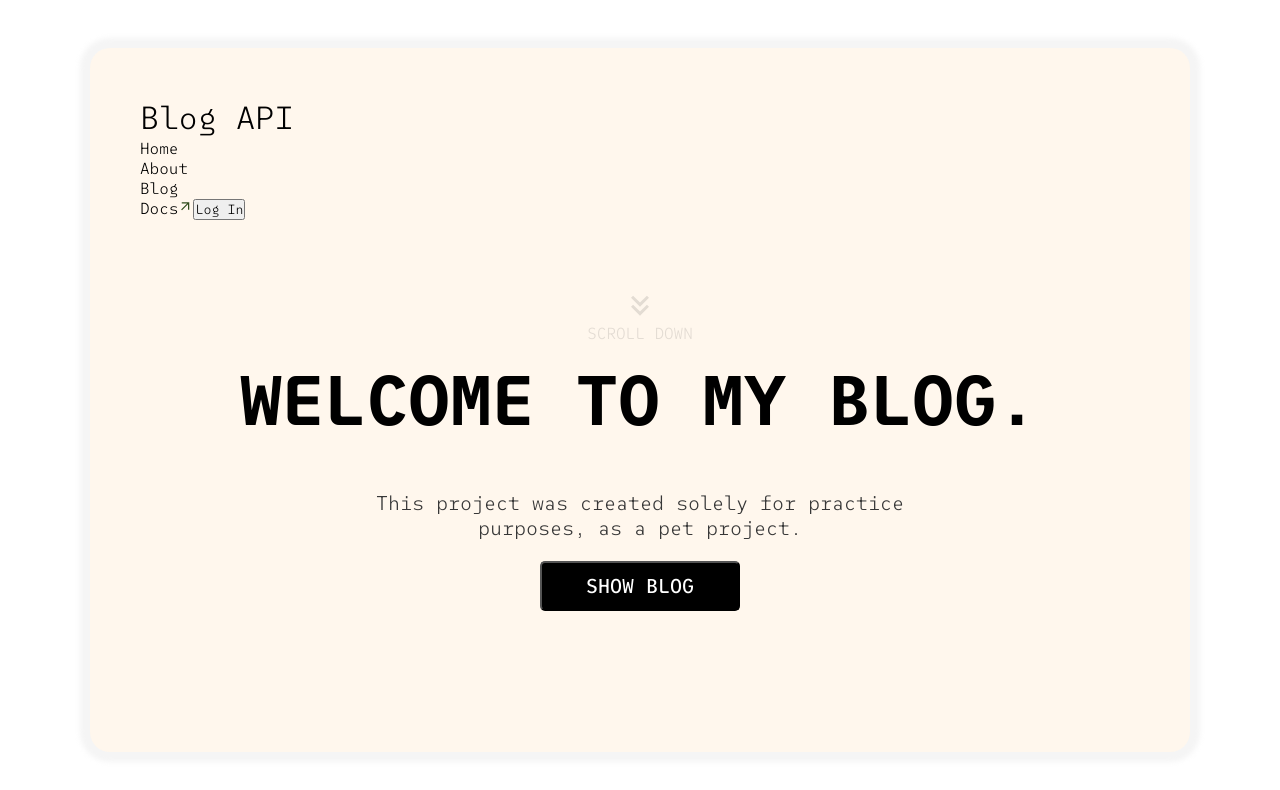
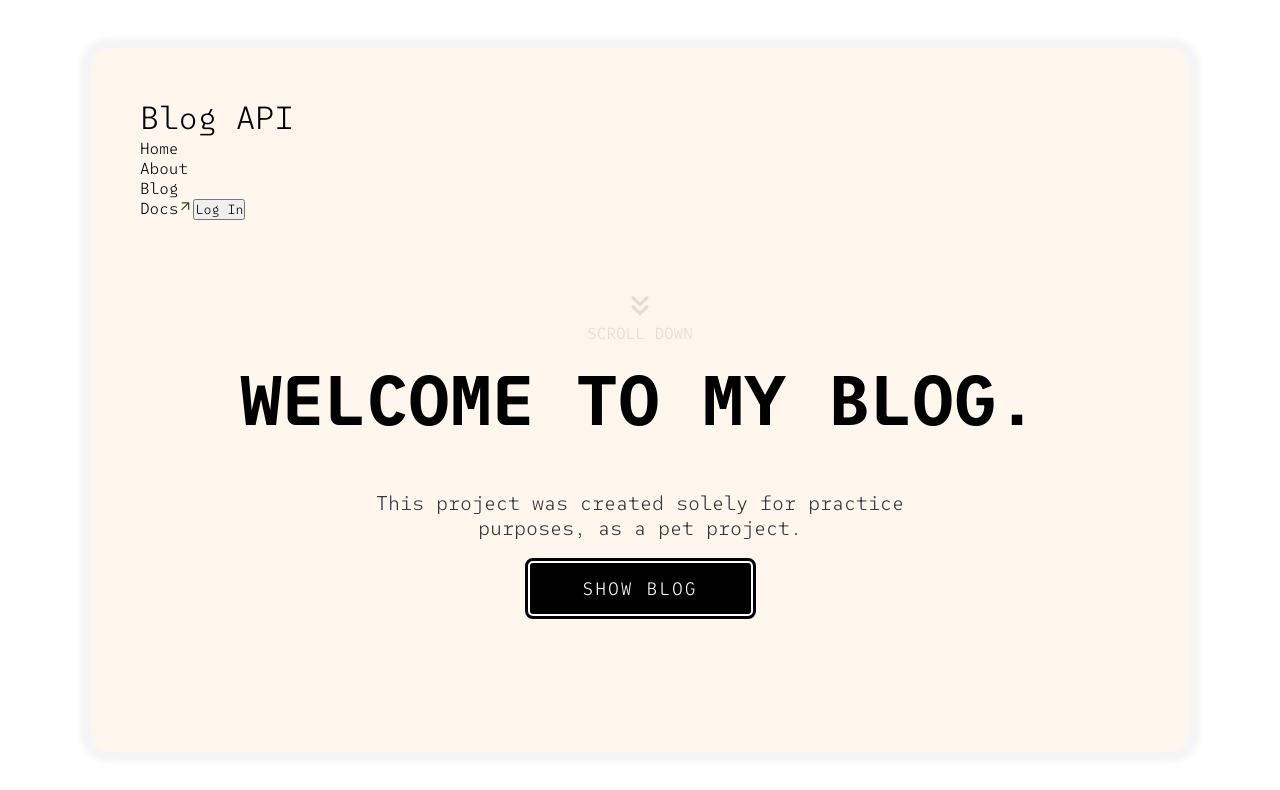
Before and after one commit to AkioKane/blog_api, a React (Vite) app in the folder client/user_blog/: page / in a window 1280 px wide. Shown: the top 790 px of the page. Built offline with nearby package versions, Linux system fonts and the light colour scheme.

Commit message:
Added styles for button

```diff
--- /dev/null
+++ b/client/user_blog/src/components/StarButton.css
@@ -0,0 +1,72 @@
+.sparkle-button {
+  display: flex;
+  justify-content: center;
+  align-items: center;
+  position: relative;
+  padding: 12px 28px;
+  font-size: 18px;
+  font-weight: 300;
+  background: #000;
+  color: #fff;
+  border: 2px solid #fff;
+  outline: 3px solid #000;
+  cursor: pointer;
+  text-transform: uppercase;
+  transition: all 0.3s ease;
+  /* Убираем overflow здесь, если хотим, чтобы кнопка могла "светиться" снаружи */
+}
+
+.sparkle-button:hover {
+  border-color: #fff;
+  box-shadow: 0 0 20px rgba(255, 255, 255, 0.2);
+}
+
+.button-content {
+  position: relative;
+  z-index: 10;
+  pointer-events: none;
+  letter-spacing: 2px;
+}
+
+.particle-container {
+  position: absolute;
+  top: 0;
+  left: 0;
+  width: 100%;
+  height: 100%;
+  z-index: 1;
+  overflow: hidden;
+  pointer-events: none;
+}
+
+.particle {
+  position: absolute;
+  bottom: -10px;
+  background: #fff;
+  border-radius: 50%;
+  opacity: 0;
+  animation: float-up-circles ease-in forwards;
+
+  box-shadow:
+    0 0 4px #fff,
+    0 0 8px #fff,
+    0 0 15px #fff;
+  filter: blur(0.3px);
+}
+
+@keyframes float-up-circles {
+  0% {
+    transform: translateY(0) scale(0.5);
+    opacity: 0;
+  }
+  20% {
+    opacity: 1;
+  }
+  90% {
+    opacity: 1;
+  }
+  100% {
+    transform: translateY(-80px) translateX(10px) scale(1.2);
+    opacity: 0;
+  }
+}
--- /dev/null
+++ b/client/user_blog/src/components/StarButton.tsx
@@ -0,0 +1,73 @@
+import React, { useState, useRef } from 'react';
+import './StarButton.css';
+
+interface Particle {
+  id: number;
+  left: string;
+  size: number;
+  duration: number;
+}
+
+interface StarButtonProps {
+  text: string;
+}
+
+const StarButton: React.FC<StarButtonProps> = ({ text }) => {
+  const [particles, setParticles] = useState<Particle[]>([]);
+  const timerRef = useRef<ReturnType<typeof setInterval> | null>(null);
+
+  const spawnParticle = () => {
+    const duration = Math.random() * 0.6 + 0.6;
+    const id = Math.random();
+
+    const newParticle: Particle = {
+      id: id,
+      left: Math.random() * 100 + '%',
+      size: Math.random() * 4 + 2,
+      duration: duration,
+    };
+
+    setParticles((prev) => [...prev, newParticle]);
+
+    setTimeout(() => {
+      setParticles((prev) => prev.filter((p) => p.id !== id));
+    }, duration * 1000);
+  };
+
+  const handleMouseEnter = () => {
+    timerRef.current = setInterval(spawnParticle, 70);
+  };
+
+  const handleMouseLeave = () => {
+    if (timerRef.current) {
+      clearInterval(timerRef.current);
+      timerRef.current = null;
+    }
+  };
+
+  return (
+    <button
+      className="sparkle-button"
+      onMouseEnter={handleMouseEnter}
+      onMouseLeave={handleMouseLeave}
+    >
+      <span className="button-content">{text}</span>
+      <div className="particle-container">
+        {particles.map((p) => (
+          <span
+            key={p.id}
+            className="particle"
+            style={{
+              left: p.left,
+              width: `${p.size}px`,
+              height: `${p.size}px`,
+              animationDuration: `${p.duration}s`,
+            }}
+          />
+        ))}
+      </div>
+    </button>
+  );
+};
+
+export default StarButton;
--- a/client/user_blog/src/routes/Home.module.css
+++ b/client/user_blog/src/routes/Home.module.css
@@ -18,6 +18,7 @@
   flex-direction: column;
   align-items: center;
   text-transform: uppercase;
+  user-select: none;
   color: #373737;
   animation: fadeIn 2.25s ease-in-out infinite forwards;
 }
@@ -66,7 +67,7 @@
   text-transform: uppercase;
 }
 
-.heroContainer .welcomeContainer span {
+.heroContainer .welcomeContainer .aboutSpan {
   width: 537px;
   height: 80px;
   font-family: 'SUSE Mono';
@@ -82,17 +83,26 @@
 }
 
 .heroContainer .welcomeContainer button {
-  width: 200px;
-  height: 50px;
+  width: 225px;
+  height: 55px;
   background: #000000;
   color: #FFFFFF;
   border-radius: 5px;
   font-family: 'SUSE Mono';
   font-style: normal;
-  font-weight: 500;
-  font-size: 20px;
+  font-weight: 300;
+  font-size: 18px;
   line-height: 25px;
   text-transform: uppercase;
+  cursor: pointer;
+  user-select: none;
+  transition: all 0.3s ease-in-out;
+}
+
+.heroContainer .welcomeContainer button:hover {
+  transform: scale(1.025);
+  border: 3px solid #000;
+  outline: 3px solid #000;
 }
 
 .blackSection {}
--- a/client/user_blog/src/routes/Home.tsx
+++ b/client/user_blog/src/routes/Home.tsx
@@ -3,6 +3,7 @@ import { HeaderHome } from '../components/Header';
 import scrollArrow from "../assets/scrollArrow.svg";
 import data from "../data/home.json";
 import styles from './Home.module.css';
+import StarButton from '../components/StarButton';
 
 interface HomeProps {}
 
@@ -21,8 +22,8 @@ const Home: React.FC<HomeProps> = () => {
 
           <div className={styles.welcomeContainer}>
             <h1>{data.title}</h1>
-            <span>{data.about}</span>
-            <button>{data.btnBlog}</button>
+            <span className={styles.aboutSpan}>{data.about}</span>
+            <StarButton text={data.btnBlog} />
           </div>
         </div>
 
```
